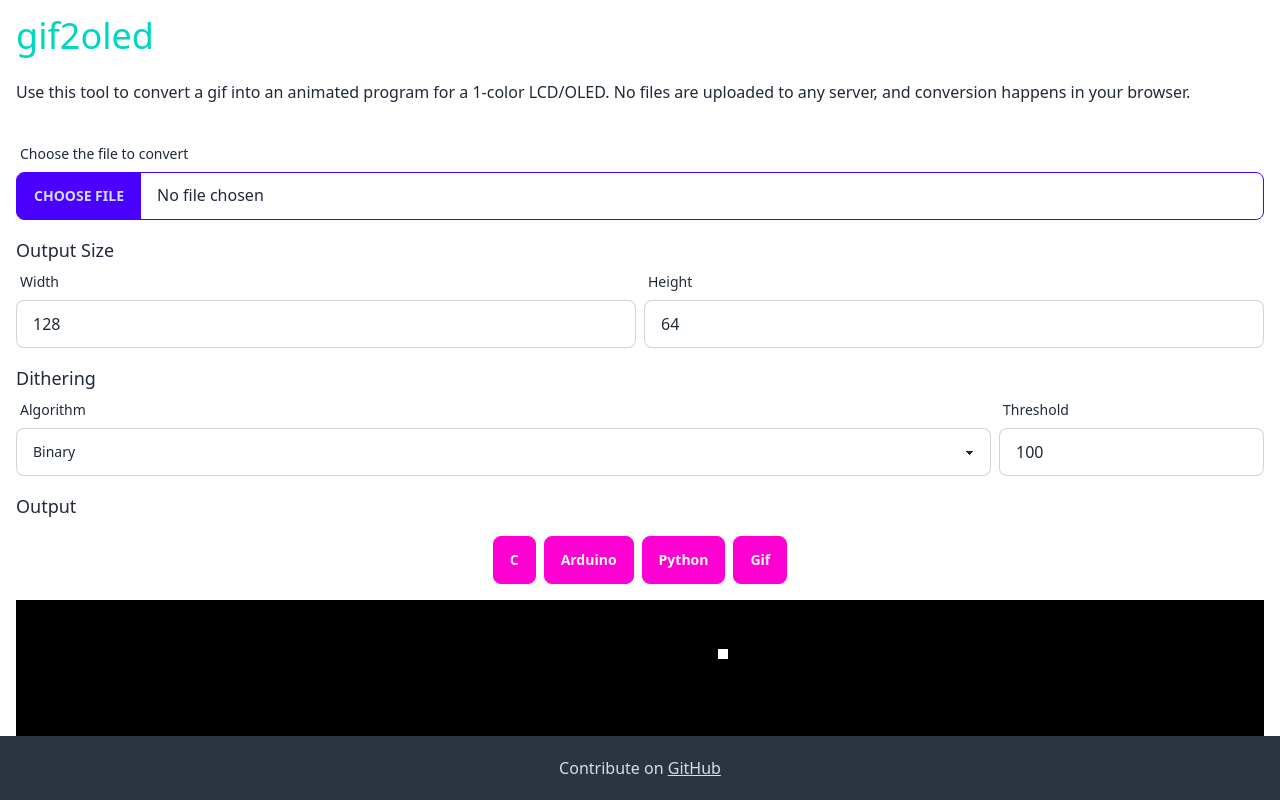
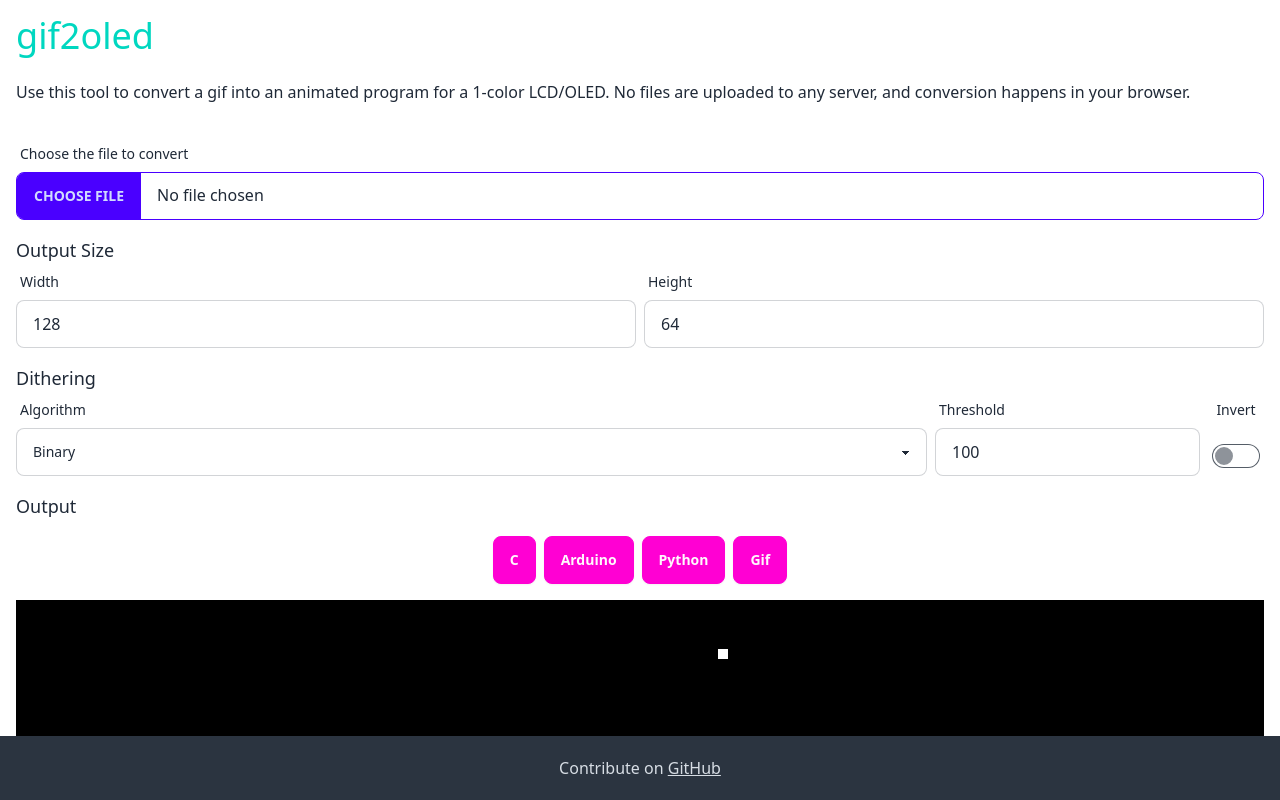
Before and after one commit to konsumer/gif2oled, a React (Vite) app: page / in a window 1280 px wide. Built offline with nearby package versions, Linux system fonts and the light colour scheme.

Commit message:
add invert option

```diff
--- a/src/App.jsx
+++ b/src/App.jsx
@@ -14,6 +14,7 @@ export default function app() {
   const [threshold, setThreshold] = useState(100)
   const [imgOrig, setOrig] = useState()
   const [imgProcessed, setProcessed] = useState()
+  const [invert, setInvert] = useState(false)
 
   // update the original
   useEffect(() => {
@@ -37,7 +38,7 @@ export default function app() {
       const processedFrames = imgOrig.frames.map(frame => {
         const o =  (new OffscreenCanvas(width, height)).getContext("2d", {willReadFrequently: true})
         drawImageFit(o, frame.canvas)
-        o.putImageData(dither(o.getImageData(0, 0, width, height), threshold, algorithm), 0, 0)
+        o.putImageData(dither(o.getImageData(0, 0, width, height), threshold, algorithm, invert), 0, 0)
         return o
       })
 
@@ -52,7 +53,7 @@ export default function app() {
     }
 
     return () => int && clearInterval(int)
-  }, [imgOrig, width, height, threshold, algorithm])
+  }, [imgOrig, width, height, threshold, algorithm, invert])
 
   const handleFileChange = e => {
     setFilename(e.target.files[0].name)
@@ -63,7 +64,7 @@ export default function app() {
     const shortname = filename.split('.')[0]
     const code = `
 // generated on ${(new Date()).toISOString()} at ${document.location.toString()}
-// ${filename} - size:${width}x${height} dither:${algorithm}/${threshold} delay:${imgOrig.delay}ms
+// ${filename} - size:${width}x${height} invert:${invert ? 'yes' : 'no'} dither:${algorithm}/${threshold} delay:${imgOrig.delay}ms
 
 // the frames[frameNumber]
 static const unsigned int image_${shortname}_size = ${imgProcessed.length};
@@ -78,7 +79,7 @@ ${imgProcessed.map(frame => `  { ${frameToByteString(frame)} }`).join(',\n')}
     const shortname = filename.split('.')[0]
     const code = `
 // generated on ${(new Date()).toISOString()} at ${document.location.toString()}
-// ${filename} - size:${width}x${height} dither:${algorithm}/${threshold} delay:${imgOrig.delay}ms
+// ${filename} - size:${width}x${height} invert:${invert ? 'yes' : 'no'} dither:${algorithm}/${threshold} delay:${imgOrig.delay}ms
 
 // the frames[frameNumber]
 const unsigned int image_${shortname}_size = ${imgProcessed.length};
@@ -93,7 +94,7 @@ ${imgProcessed.map(frame => `  { ${frameToByteString(frame)} }`).join(',\n')}
     const shortname = filename.split('.')[0]
     const code = `
 # generated on ${(new Date()).toISOString()} at ${document.location.toString()}
-# ${filename} - size:${width}x${height} dither:${algorithm}/${threshold} delay:${imgOrig.delay}ms
+# ${filename} - size:${width}x${height} invert:${invert ? 'yes' : 'no'} dither:${algorithm}/${threshold} delay:${imgOrig.delay}ms
 
 # the frames[frameNumber]
 image_${shortname}_size = ${imgProcessed.length}
@@ -163,7 +164,13 @@ ${imgProcessed.map(frame => `  bytearray(${frameToByteString(frame)})`).join(',\
             </div>
             <input min={1} value={threshold} onChange={e => setThreshold(e.target.value)} type="number" className="input input-bordered" />
           </label>
+
+          <label className="label cursor-pointer form-control">
+            <span className="label-text">Invert</span>
+            <input type="checkbox" className="toggle" checked={invert} value={1} onClick={e => setInvert(e.target.checked)} />
+          </label>
         </div>
+
 
         <h3 className='mt-4 text-lg'>Output</h3>
 
--- a/src/dither.js
+++ b/src/dither.js
@@ -25,7 +25,7 @@ for (let i = 0; i < 256; i++) {
   lumB[i] = i * 0.114
 }
 
-export default function monochrome (imageData, threshold, type) {
+export default function monochrome (imageData, threshold, type, invert=false) {
   const imageDataLength = imageData.data.length
 
   // Greyscale luminance (sets r pixels to luminance of rgb)
@@ -70,6 +70,10 @@ export default function monochrome (imageData, threshold, type) {
       imageData.data[currentPixel] = imageData.data[currentPixel] < threshold ? 0 : 255
     }
 
+    if (invert) {
+      imageData.data[currentPixel] = imageData.data[currentPixel] ? 0 : 255
+    }
+
     // Set g and b pixels equal to r
     imageData.data[currentPixel + 1] = imageData.data[currentPixel + 2] = imageData.data[currentPixel]
   }
```
